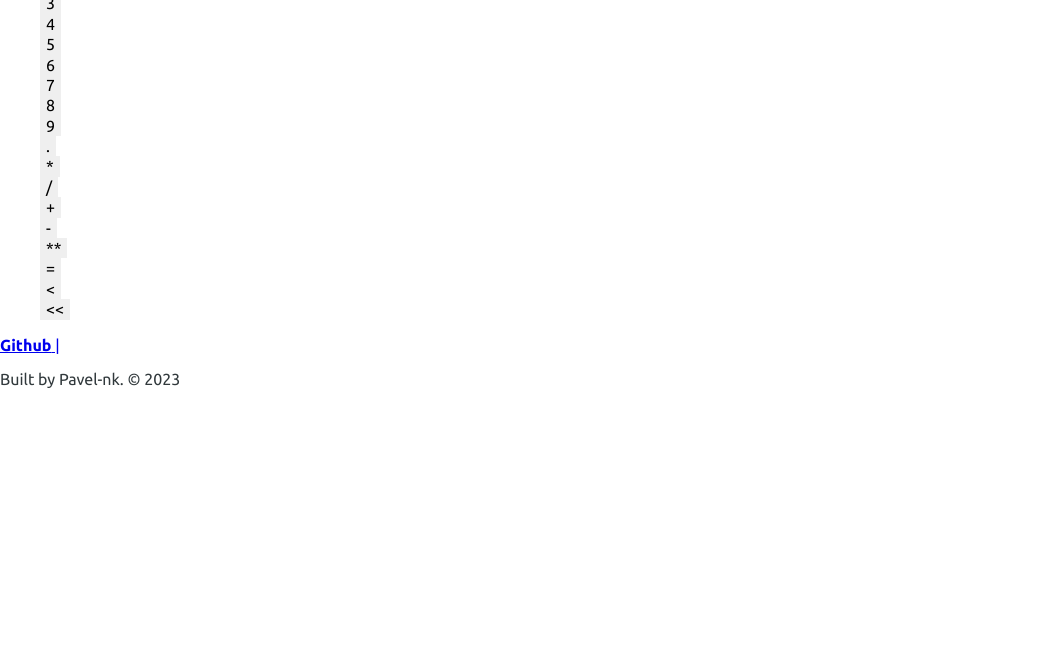
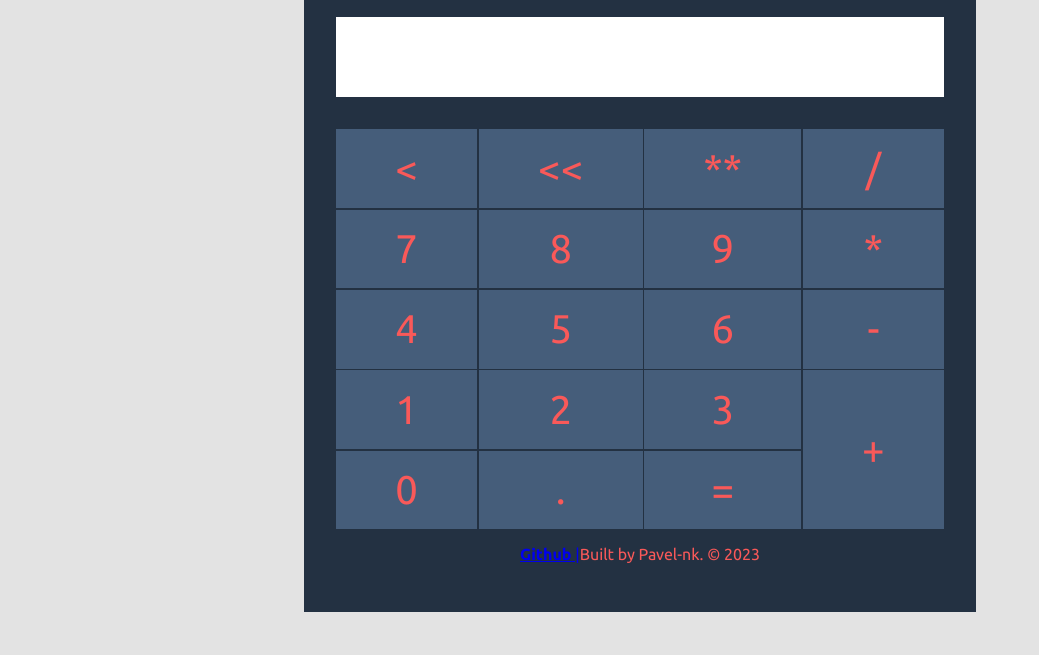
Before and after one commit to Pavel-nk95/odin-calculator, a website: page src/index.html in a window 1280 px wide. Shown: the part 145-800 px from the top of the page, without its empty margins (0-1039 px from the left). Drawn offline with Linux system fonts and the light colour scheme.

Commit message:
feat: main layout is created

```diff
--- a/src/index.html
+++ b/src/index.html
@@ -11,7 +11,7 @@
       href="https://fonts.googleapis.com/css2?family=Ubuntu:wght@300;400;700&display=swap"
       rel="stylesheet"
     />
-    <link rel="icon" href="./svg/favicon.svg" sizes="any" type="image/svg+xml" />
+    <link rel="icon" href="./svg/calculator.svg" sizes="any" type="image/svg+xml" />
     <link rel="stylesheet" href="./styles/normalize.css" />
     <link rel="stylesheet" href="./styles/app.css" />
   </head>
@@ -19,33 +19,33 @@
     <div class="container">
       <div class="calculator">
         <header class="header">
-          <h1 class="title">calculator</h1>
+          <h1 class="title">Odin calculator</h1>
         </header>
         <main>
           <div class="field">
-            <input class="input" type="text" />
+            <input class="input" type="text" dir="rtl" />
           </div>
           <div class="inner">
-            <ul class="buttons">
-              <li><button class="btn btn--num" id="num-0">0</button></li>
-              <li><button class="btn btn--num" id="num-1">1</button></li>
-              <li><button class="btn btn--num" id="num-2">2</button></li>
-              <li><button class="btn btn--num" id="num-3">3</button></li>
-              <li><button class="btn btn--num" id="num-4">4</button></li>
-              <li><button class="btn btn--num" id="num-5">5</button></li>
-              <li><button class="btn btn--num" id="num-6">6</button></li>
-              <li><button class="btn btn--num" id="num-7">7</button></li>
-              <li><button class="btn btn--num" id="num-8">8</button></li>
-              <li><button class="btn btn--num" id="num-9">9</button></li>
-              <li><button class="btn btn--decimal" id="decimal">.</button></li>
-              <li><button class="btn btn--operator" id="multiply">*</button></li>
-              <li><button class="btn btn--operator" id="divide">/</button></li>
-              <li><button class="btn btn--operator" id="plus">+</button></li>
-              <li><button class="btn btn--operator" id="minus">-</button></li>
-              <li><button class="btn btn--operator" id="power">**</button></li>
-              <li><button class="btn btn--equal" id="equal">=</button></li>
-              <li><button class="btn btn--clear" id="clear"><</button></li>
-              <li><button class="btn btn--backspace" id="backspace"><<</button></li>
+            <div class="buttons">
+              <button class="btn btn--num" id="num-0">0</button>
+              <button class="btn btn--num" id="num-1">1</button>
+              <button class="btn btn--num" id="num-2">2</button>
+              <button class="btn btn--num" id="num-3">3</button>
+              <button class="btn btn--num" id="num-4">4</button>
+              <button class="btn btn--num" id="num-5">5</button>
+              <button class="btn btn--num" id="num-6">6</button>
+              <button class="btn btn--num" id="num-7">7</button>
+              <button class="btn btn--num" id="num-8">8</button>
+              <button class="btn btn--num" id="num-9">9</button>
+              <button class="btn btn--decimal" id="decimal">.</button>
+              <button class="btn btn--operator" id="multiply">*</button>
+              <button class="btn btn--operator" id="divide">/</button>
+              <button class="btn btn--operator" id="plus">+</button>
+              <button class="btn btn--operator" id="minus">-</button>
+              <button class="btn btn--operator" id="power">**</button>
+              <button class="btn btn--equal" id="equal">=</button>
+              <button class="btn btn--clear" id="clear"><</button>
+              <button class="btn btn--backspace" id="backspace"><<</button>
             </ul>
           </div>
         </main>
--- a/src/styles/app.scss
+++ b/src/styles/app.scss
@@ -1,5 +1,5 @@
 :root {
-  --text-color: #31393c;
+  --text-color: #f95959;
 }
 
 * {
@@ -11,6 +11,7 @@ body {
   margin: 0;
   padding: 0;
   font-family: 'Ubuntu', system-ui, sans-serif;
+  background-color: #e3e3e3;
 }
 
 h1,
@@ -37,8 +38,134 @@ button {
 
 .container {
   display: flex;
-  width: 100vh;
+  justify-content: center;
+  align-items: center;
   height: 100vh;
+}
+
+.calculator {
+  background-color: #233142;
+  padding: 2rem;
+}
+
+.inner {
+  margin-top: 2rem;
+}
+
+.buttons {
+  display: grid;
+  gap: 0.1rem;
+  min-height: 25rem;
+  grid-template:
+    'clear backspace power divide'
+    'seven eigth nine multiply'
+    'four five six minus'
+    'one two three plus'
+    'zero decimal equal plus';
+}
+
+#decimal {
+  grid-area: decimal;
+}
+
+#multiply {
+  grid-area: multiply;
+}
+
+#divide {
+  grid-area: divide;
+}
+
+#plus {
+  grid-area: plus;
+}
+
+#minus {
+  grid-area: minus;
+}
+
+#power {
+  grid-area: power;
+}
+
+#equal {
+  grid-area: equal;
+}
+
+#clear {
+  grid-area: clear;
+}
+
+#num-0 {
+  grid-area: zero;
+}
+
+#num-1 {
+  grid-area: one;
+}
+
+#num-2 {
+  grid-area: two;
+}
+
+#num-3 {
+  grid-area: three;
+}
+
+#num-4 {
+  grid-area: four;
+}
+
+#num-5 {
+  grid-area: five;
+}
+
+#num-6 {
+  grid-area: six;
+}
+
+#num-7 {
+  grid-area: seven;
+}
+
+#num-8 {
+  grid-area: eigth;
+}
+
+#num-9 {
+  grid-area: nine;
+}
+
+.title {
+  color: var(--text-color);
+  text-align: center;
+  font-size: 3rem;
+  margin-bottom: 2rem;
+}
+
+.btn {
+  display: flex;
+  justify-content: center;
+  align-items: center;
+  font-size: 2.5rem;
+  cursor: pointer;
+  transition: background-color 0.2s;
+  border: none;
+  outline: none;
+  color: var(--text-color);
+  background-color: #455d7a;
+}
+
+.input {
+  font-size: 2.5rem;
+  height: 5rem;
+  width: 100%;
+  border: none;
+  outline: none;
+}
+
+.footer {
+  display: flex;
   justify-content: center;
   align-items: center;
 }
```
Also changed, not shown: src/styles/app.css, src/svg/add.svg (added), src/svg/backspace.svg (added), src/svg/calculator.svg (added), src/svg/delete.svg (added), src/svg/divide.svg (added), src/svg/equal.svg (added), src/svg/multiply.svg (added), src/svg/remove.svg (added), src/svg/superscript.svg (added), 1 other file.
